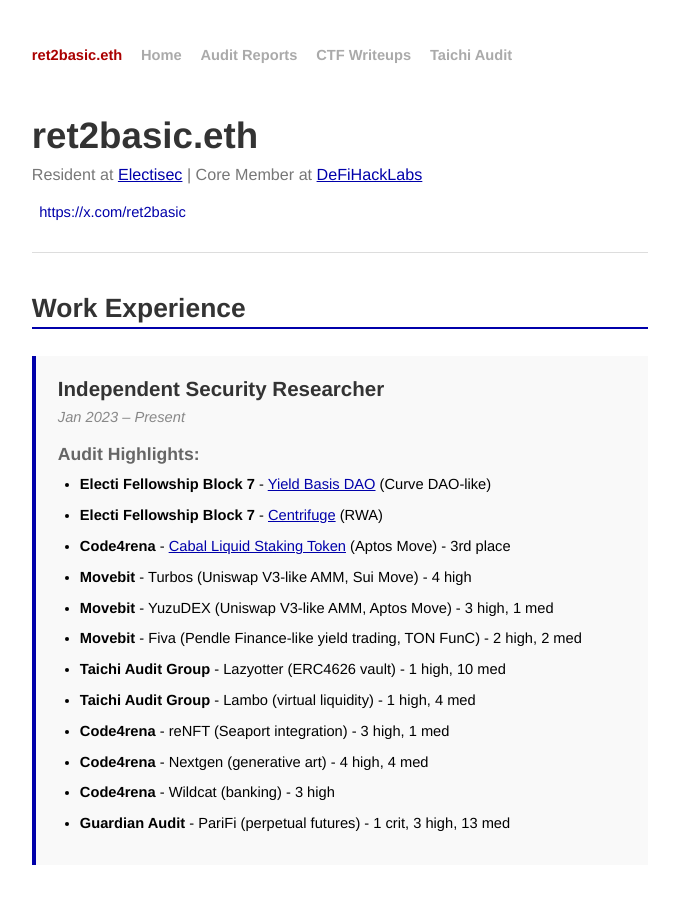
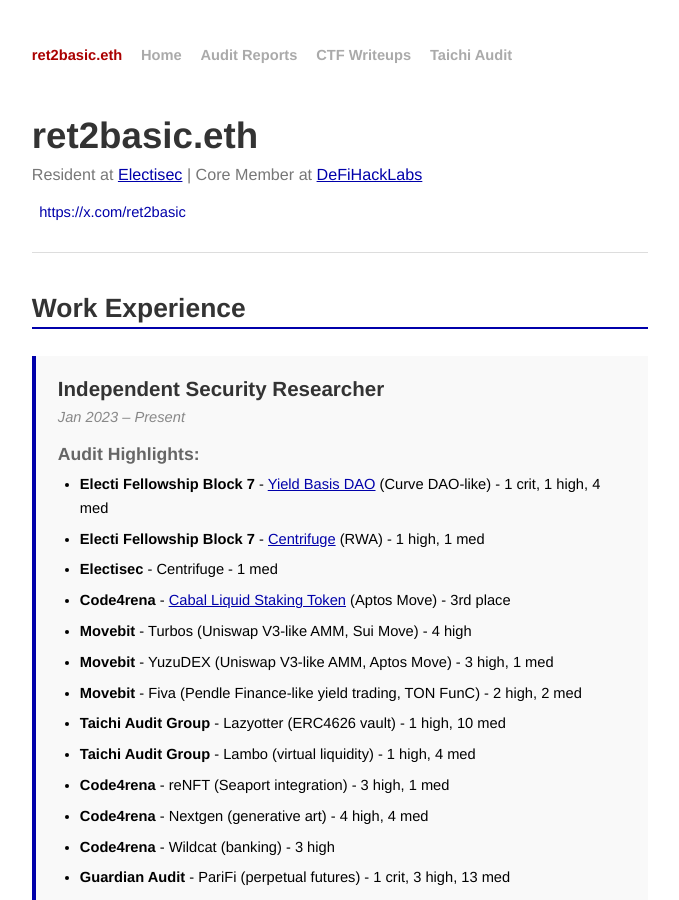
Before and after one commit to ret2basic/ret2basic.github.io, a Jekyll site: the page built from index.html, in a window 1280 px wide and 900 px high. Shown: the whole window, without its empty margins (300-979 px from the left). Built offline with Jekyll 4.4.1, drawn with Linux system fonts in a browser that asks for light colours.

Commit message:
Add severity findings for Electisec and Fellowship audits
- Yield Basis Fellowship: 1 crit, 1 high, 4 med
- Centrifuge Fellowship: 1 high, 1 med
- Electisec Centrifuge: 1 med

🤖 Generated with [Claude Code](https://claude.ai/code)

Co-Authored-By: Claude <noreply@anthropic.com>

```diff
--- a/index.html
+++ b/index.html
@@ -21,8 +21,9 @@ title: ret2basic.eth - Web3 Security Researcher
       <span class="duration">Jan 2023 – Present</span>
       <h4>Audit Highlights:</h4>
       <ul>
-        <li><strong>Electi Fellowship Block 7</strong> - <a href="https://reports.electisec.com/2025-07-YieldBasis-Update" target="_blank">Yield Basis DAO</a> (Curve DAO-like)</li>
-        <li><strong>Electi Fellowship Block 7</strong> - <a href="https://reports.electisec.com/2025-07-centrifuge" target="_blank">Centrifuge</a> (RWA)</li>
+        <li><strong>Electi Fellowship Block 7</strong> - <a href="https://reports.electisec.com/2025-07-YieldBasis-Update" target="_blank">Yield Basis DAO</a> (Curve DAO-like) - 1 crit, 1 high, 4 med</li>
+        <li><strong>Electi Fellowship Block 7</strong> - <a href="https://reports.electisec.com/2025-07-centrifuge" target="_blank">Centrifuge</a> (RWA) - 1 high, 1 med</li>
+        <li><strong>Electisec</strong> - Centrifuge - 1 med</li>
         <li><strong>Code4rena</strong> - <a href="https://code4rena.com/audits/2025-04-cabal-liquid-staking-token" target="_blank">Cabal Liquid Staking Token</a> (Aptos Move) - 3rd place</li>
         <li><strong>Movebit</strong> - Turbos (Uniswap V3-like AMM, Sui Move) - 4 high</li>
         <li><strong>Movebit</strong> - YuzuDEX (Uniswap V3-like AMM, Aptos Move) - 3 high, 1 med</li>
```
